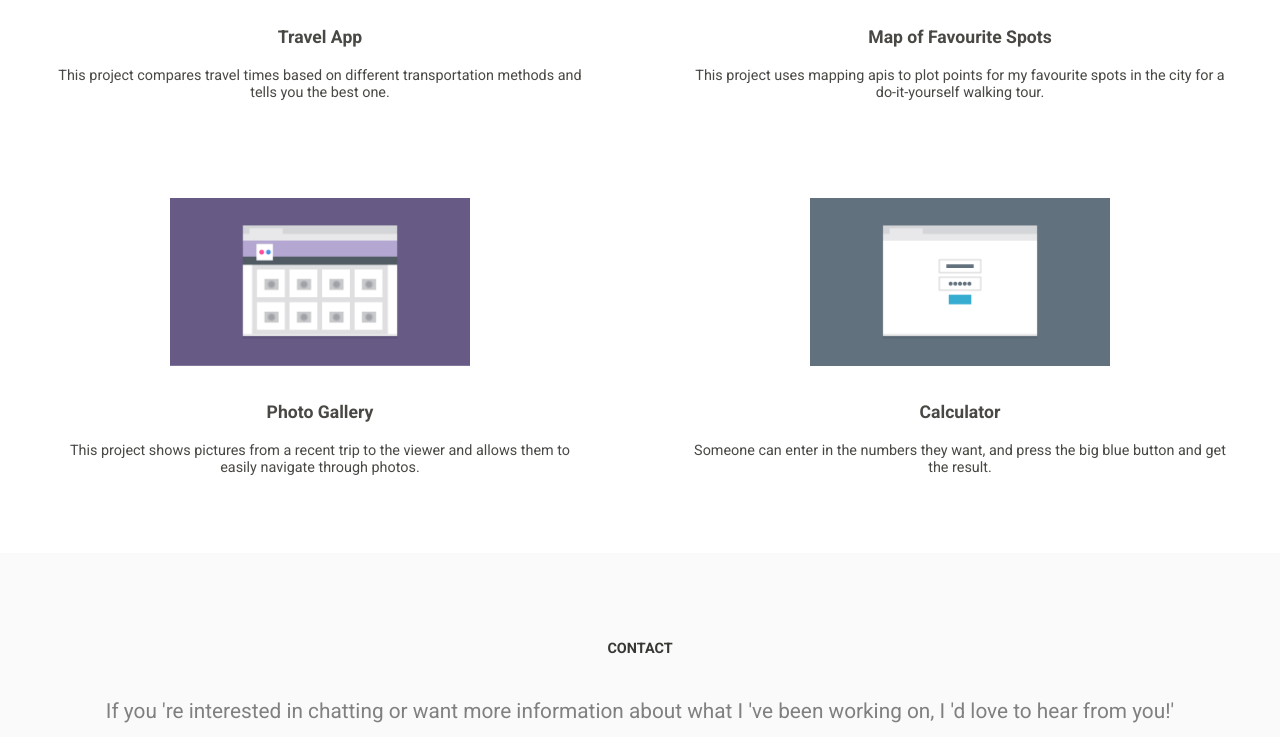
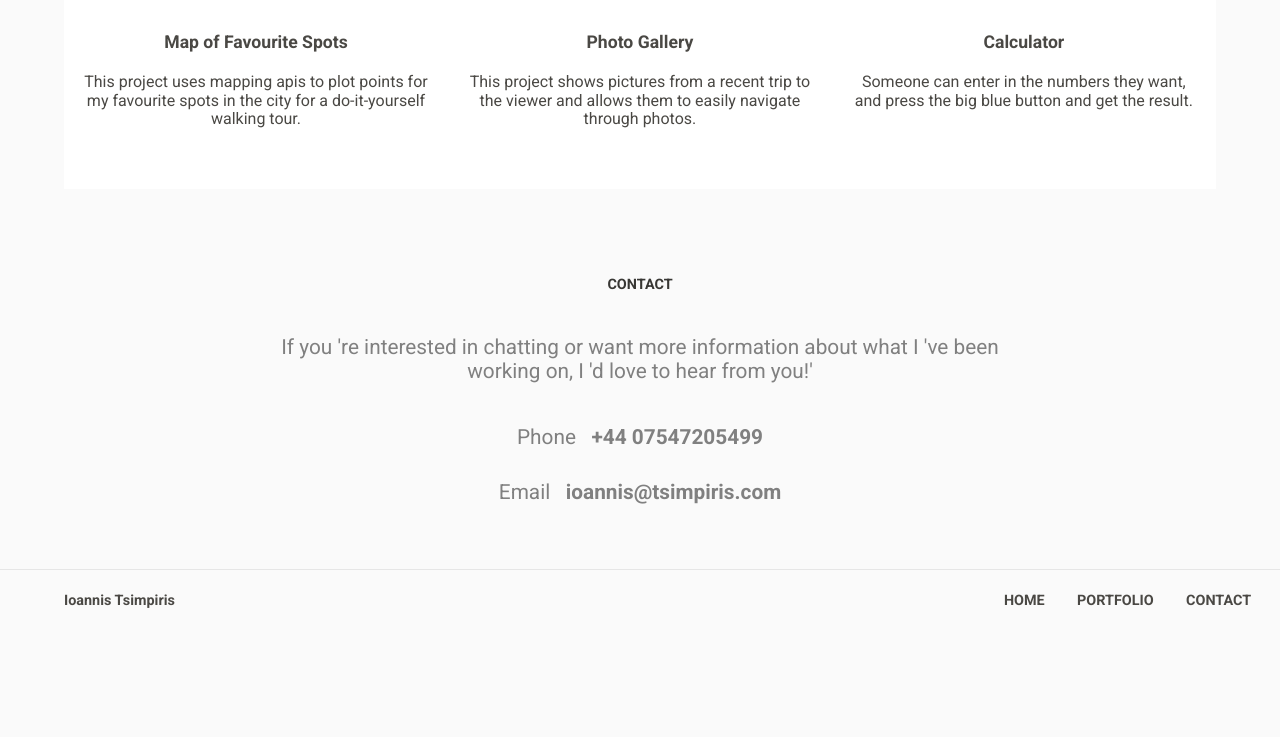
Before and after one commit to tsimpiris/fewd-td-project-02, a plain HTML site: page index.html in a window 1280 px wide. Shown: the part 1043-1780 px from the top of the page. After the commit the page ends 1680 px from the top, so only its background shows below. Drawn offline with Linux system fonts and the light colour scheme.

Commit message:
completed 1024 media query

```diff
--- a/css/styles.css
+++ b/css/styles.css
@@ -89,7 +89,7 @@ header p {
 
 .portfolio p:nth-of-type(even) {
   margin: 0 5% 2.5em 5%;
-  font-size: 0.9em;
+  font-size: 1em;
 }
 
 .contact {
@@ -249,15 +249,34 @@ h1 {
   margin: 0 0;
 }
 
+.portfolio {
+  width: 90%;
+  margin: 0 5%;
+
 }
 
+.marketing-page,
+.search-page,
+.travel-app,
+.spot-map,
+.photo-gallery,
+.calculator {
+  width: 33.33%;
+  padding-left: 0;
+  padding-right: 0;
+  margin-left: 0;
+  margin-right: 0;
+}
 
+footer {
+  margin-bottom: 0;
+}
 
-
-
-
-
-
+.contact p {
+  margin-left: 20%;
+  margin-right: 20%;
+}
+}
 
 /* Clear Fix */
 .clearfix::after {
```
